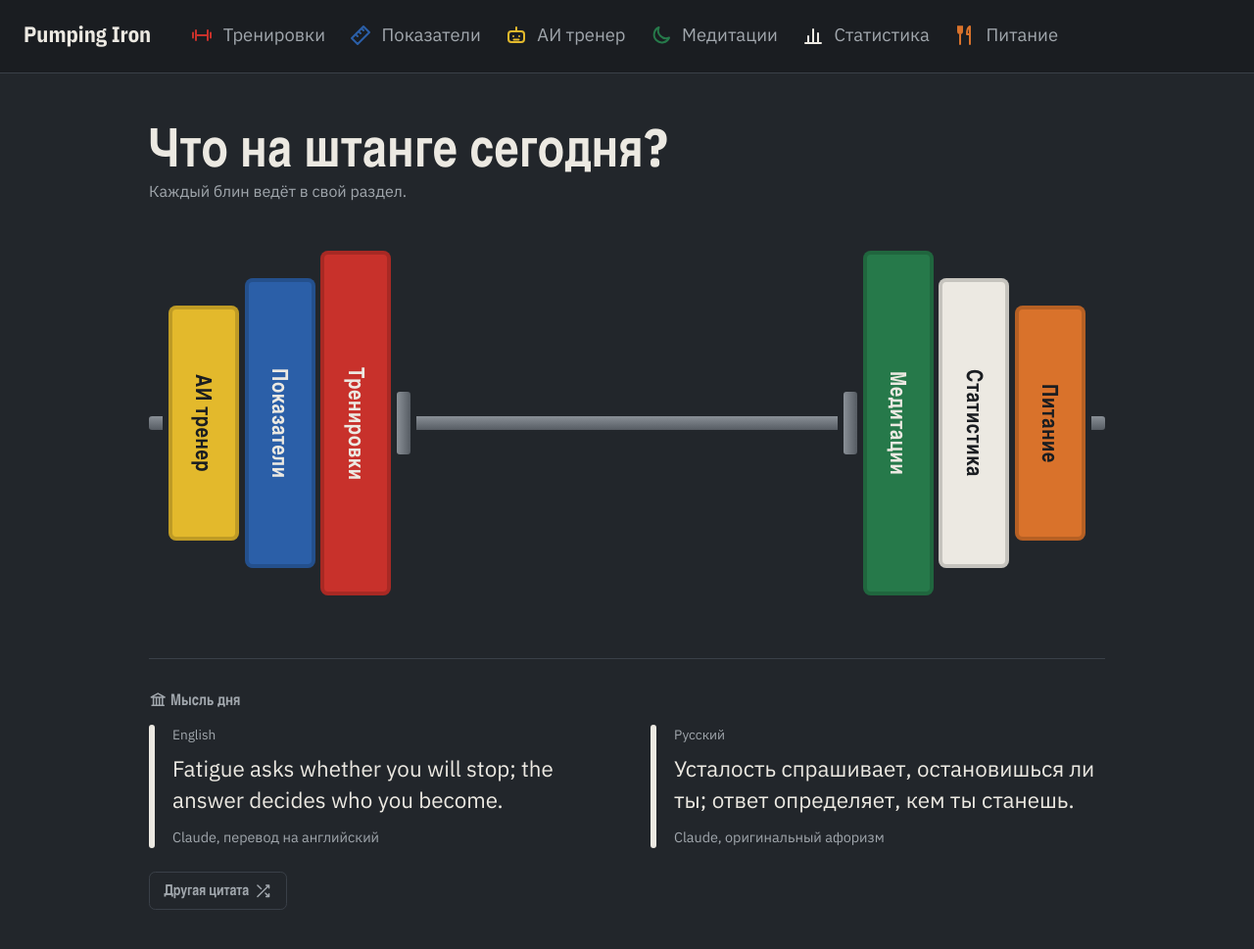
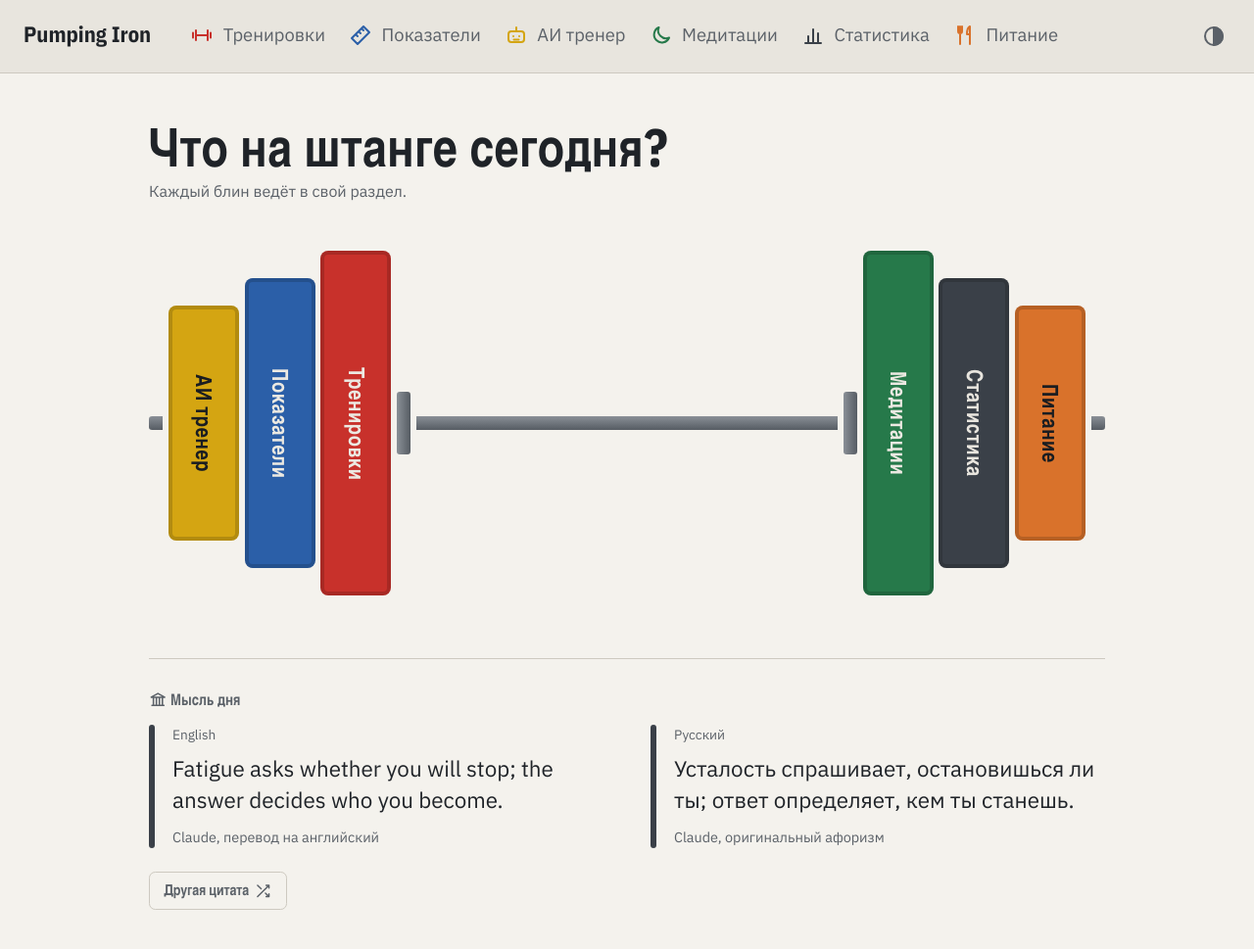
Before and after one commit to BorodaPetra/Pumping_Iron, a FastAPI app: page / in a window 1280 px wide. Shown: the whole page at 98% size. Run offline with FastAPI, Linux system fonts and the light colour scheme; data that the repository does not hold is empty.

Commit message:
Light and dark theme switch (navbar button, saved choice, system default)

```diff
--- a/src/pumping_iron/icons.py
+++ b/src/pumping_iron/icons.py
@@ -25,6 +25,7 @@ ICONS = {
     "info": '<circle cx="12" cy="12" r="9"/><path d="M12 11v6M12 7.5h.01"/>',
     "bot": '<rect x="4" y="8" width="16" height="11" rx="3"/><path d="M12 4v4M9 13h.01M15 13h.01M9.5 16.5h5"/>',
     "chart": '<path d="M4 20h16M7 20v-7M12 20V6M17 20v-10"/>',
+    "contrast": '<circle cx="12" cy="12" r="9"/><path d="M12 3a9 9 0 010 18z" fill="currentColor"/>',
     "shuffle": '<path d="M16 4h4v4M20 4l-5.5 5.5M4 20l16-16M16 20h4v-4M20 20l-5-5M4 4l5 5"/>',
 }
 
--- a/src/pumping_iron/static/style.css
+++ b/src/pumping_iron/static/style.css
@@ -15,18 +15,40 @@
   --orange: #d9722b;
   --good: #6fcf97;  /* readable on the dark background, unlike the plate green */
   --bad: #f08a80;
+  --warn: var(--yellow);
+
+  /* the same in both themes: text on a bright / on a dark plate */
+  --ink: #1a1d21;
+  --paper: #ece9e2;
 
   --font-display: "IBM Plex Sans Condensed", "Arial Narrow", system-ui, sans-serif;
   --font-body: "IBM Plex Sans", system-ui, sans-serif;
+  color-scheme: dark;
 }
 
-/* A section picks its plate colour by class; --on is the readable text colour on it. */
-.plate-red    { --plate: var(--red);    --on: var(--chalk); }
-.plate-blue   { --plate: var(--blue);   --on: var(--chalk); }
-.plate-yellow { --plate: var(--yellow); --on: var(--steel-deep); }
-.plate-green  { --plate: var(--green);  --on: var(--chalk); }
+/* Light theme: theme.js sets data-theme on <html> (saved choice, else the system setting). */
+:root[data-theme="light"] {
+  --steel: #f4f2ed;
+  --steel-deep: #e8e5de;
+  --steel-light: #cdc9c0;
+  --chalk: #1f2328;
+  --muted: #5b6168;
+  --yellow: #d4a512;
+  --white: #3a4048;
+  --good: #1e7d48;
+  --bad: #b3392f;
+  --warn: #8a6500;
+  color-scheme: light;
+}
+
+/* A section picks its plate colour by class; --on is the readable text colour on it.
+   The white plate flips with the theme, so its text colour is the background colour of the navbar. */
+.plate-red    { --plate: var(--red);    --on: var(--paper); }
+.plate-blue   { --plate: var(--blue);   --on: var(--paper); }
+.plate-yellow { --plate: var(--yellow); --on: var(--ink); }
+.plate-green  { --plate: var(--green);  --on: var(--paper); }
 .plate-white  { --plate: var(--white);  --on: var(--steel-deep); }
-.plate-orange { --plate: var(--orange); --on: var(--steel-deep); }
+.plate-orange { --plate: var(--orange); --on: var(--ink); }
 
 * { box-sizing: border-box; }
 
@@ -80,6 +102,20 @@ a:focus-visible {
 
 /* icon in the section's plate colour in front of each section link */
 .navbar a .icon { width: 1.5rem; height: 1.5rem; color: var(--plate); }
+
+/* light / dark switch at the right end of the navbar (theme.js) */
+.theme-toggle {
+  margin-left: auto;
+  padding: 0.3rem;
+  background: none;
+  border: 0;
+  border-radius: 0.4rem;
+  color: var(--muted);
+  cursor: pointer;
+}
+.theme-toggle:hover { color: var(--chalk); }
+.theme-toggle:focus-visible { outline: 3px solid var(--chalk); outline-offset: 2px; }
+.theme-toggle .icon { width: 1.5rem; height: 1.5rem; vertical-align: middle; }
 
 .navbar .brand {
   margin-right: 1rem;
@@ -386,7 +422,7 @@ a.btn-quiet { text-decoration: none; }
 
 .day-head h2 { margin: 0; font-size: 1.5rem; }
 .day-head p { margin: 0.25rem 0 0; font-size: 0.9rem; }
-.day-head .day-hint { color: var(--yellow); }
+.day-head .day-hint { color: var(--warn); }
 
 .item {
   display: flex;
@@ -586,12 +622,12 @@ input.entry {
 .reminder {
   padding: 0.6rem 1.5rem;
   background: var(--yellow);
-  color: var(--steel-deep);
+  color: var(--ink);
   font-weight: 500;
 }
 
 .reminder a { color: inherit; font-weight: 700; }
-.reminder a:focus-visible { outline-color: var(--steel-deep); }
+.reminder a:focus-visible { outline-color: var(--ink); }
 
 @media (max-width: 40rem) {
   .fig-label { width: 29%; font-size: 0.7rem; }
--- /dev/null
+++ b/src/pumping_iron/static/theme.js
@@ -0,0 +1,22 @@
+// Light / dark theme: sets data-theme on <html> (read by style.css) and handles the navbar switch.
+// Loaded in <head> without defer so the theme is applied before the first paint.
+// The choice is saved in localStorage; without a saved choice the system setting decides.
+
+/** Return the saved theme ("light" or "dark"), or the system preference when nothing is saved. */
+function preferredTheme() {
+  try {
+    const saved = localStorage.getItem("theme");
+    if (saved === "light" || saved === "dark") return saved;
+  } catch (error) { /* storage unavailable */ }
+  return window.matchMedia("(prefers-color-scheme: light)").matches ? "light" : "dark";
+}
+
+document.documentElement.dataset.theme = preferredTheme();
+
+document.addEventListener("DOMContentLoaded", () => {
+  document.getElementById("theme-toggle").addEventListener("click", () => {
+    const next = document.documentElement.dataset.theme === "light" ? "dark" : "light";
+    document.documentElement.dataset.theme = next;
+    try { localStorage.setItem("theme", next); } catch (error) { /* storage unavailable */ }
+  });
+});
--- a/src/pumping_iron/templates/base.html
+++ b/src/pumping_iron/templates/base.html
@@ -8,6 +8,8 @@
   <link rel="preconnect" href="https://fonts.gstatic.com" crossorigin>
   <link rel="stylesheet" href="https://fonts.googleapis.com/css2?family=IBM+Plex+Sans+Condensed:wght@600;700&family=IBM+Plex+Sans:wght@400;500&display=swap">
   <link rel="stylesheet" href="{{ url_for('static', path='style.css') }}">
+  {# Not deferred: the theme must be set before the first paint, otherwise the page flashes dark. #}
+  <script src="{{ url_for('static', path='theme.js') }}"></script>
 </head>
 <body>
   <nav class="navbar" aria-label="Разделы">
@@ -15,6 +17,7 @@
     {% for item in nav %}
       <a href="{{ item.path }}" class="plate-{{ item.plate }}"{% if current == item.path or current.startswith(item.path ~ '/') %} aria-current="page"{% endif %}>{{ icon(item.icon) }}{{ item.title }}</a>
     {% endfor %}
+    <button type="button" class="theme-toggle" id="theme-toggle" aria-label="Переключить светлую и тёмную тему" title="Светлая / тёмная тема">{{ icon('contrast') }}</button>
   </nav>
   {% set reminder = photo_reminder() %}
   {% if reminder %}
```
Also changed, not shown: IMPLEMENTATION.md (+6 -0 lines).
